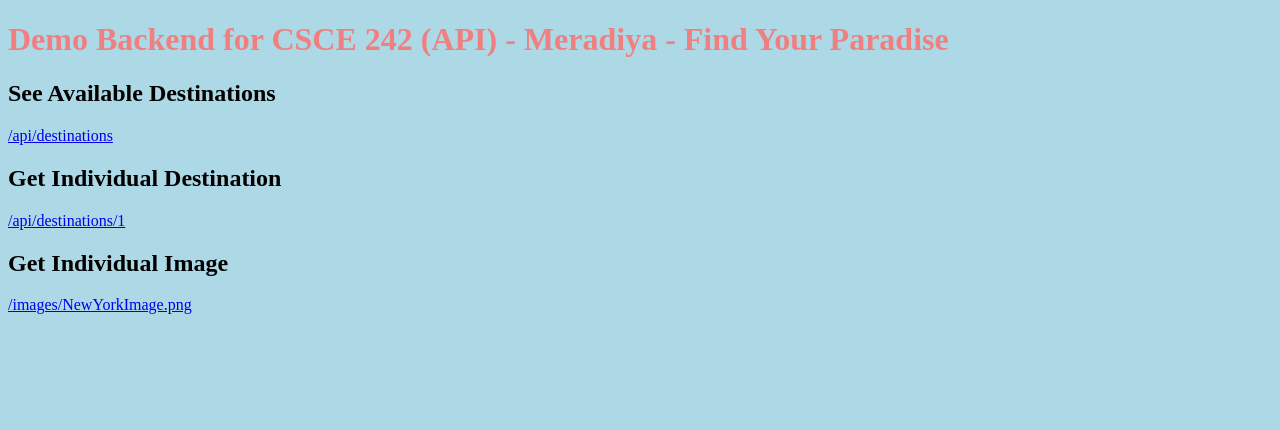
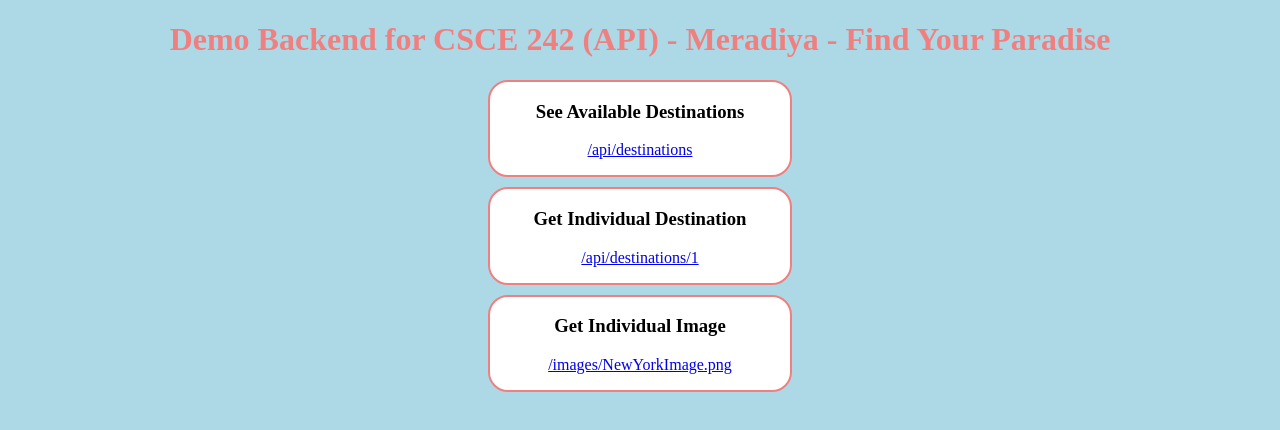
Before and after one commit to Murewa08/csce_242_demo_backend, a website: page public/index.html in a window 1280 px wide. Drawn offline with Linux system fonts and the light colour scheme.

Commit message:
Apr. 2nd class work

```diff
--- a/public/index.html
+++ b/public/index.html
@@ -5,13 +5,20 @@
     </head>
     <body>
         <h1>Demo Backend for CSCE 242 (API) - Meradiya - Find Your Paradise</h1>
-        <h2>See Available Destinations</h2>
-        <p><a href="/api/destinations">/api/destinations</a></p>
+        <main>
+            <div class="cards">
+                <h3>See Available Destinations</h3>
+                <p><a href="/api/destinations">/api/destinations</a></p>
+            </div>
 
-        <h2>Get Individual Destination</h2>
-        <p><a href="/api/destinations/1">/api/destinations/1</a></p>
-
-        <h2>Get Individual Image</h2>
-        <p><a href="/images/NewYorkImage.png">/images/NewYorkImage.png</a></p>
+            <div class="cards">
+                <h3>Get Individual Destination</h3>
+                <p><a href="/api/destinations/1">/api/destinations/1</a></p>
+            </div>
+            <div class="cards">
+                <h3>Get Individual Image</h3>
+                <p><a href="/images/NewYorkImage.png">/images/NewYorkImage.png</a></p>
+            </div>
+        </main>
     </body>
 </html>
--- a/public/styles.css
+++ b/public/styles.css
@@ -4,4 +4,25 @@ body {
 
 h1 {
     color: lightcoral;
+    justify-self: center;
 }
+
+h3 {
+    justify-self: center;
+}
+
+p {
+    justify-self: center;
+}
+
+main {
+
+}
+.cards {
+    background: white;
+    border-radius: 20px;
+    width: 300px;
+    border: 2px solid lightcoral;
+    justify-self: center;
+    margin-top: 10px;
+}
```
